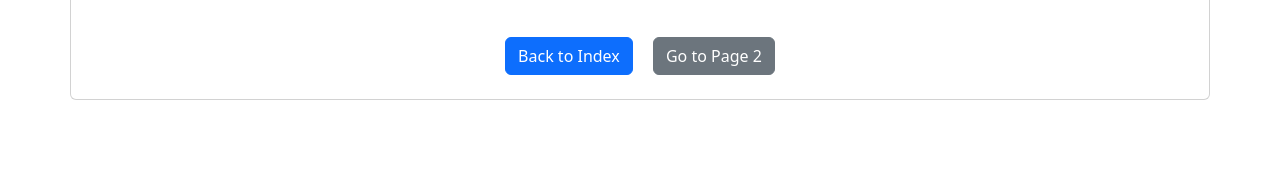
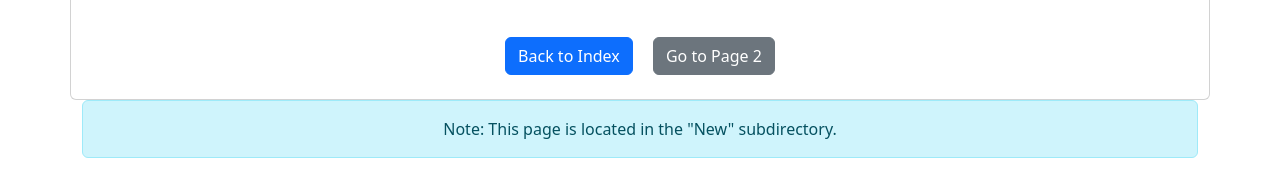
Before and after one commit to Vijay112003/githubdemo, a plain HTML site: page New/first.html in a window 1280 px wide. Shown: the part 172-368 px from the top of the page. Drawn offline with nearby package versions, Linux system fonts and the light colour scheme.

Commit message:
diff --staged

```diff
--- a/New/first.html
+++ b/New/first.html
@@ -15,6 +15,9 @@
         </div>
     </div>
     <div class="container">
+        <div class="alert alert-info text-center" role="alert">
+            Note: This page is located in the "New" subdirectory.
+        </div>
     </div>
     <script src="https://cdn.jsdelivr.net/npm/bootstrap@5.3.2/dist/js/bootstrap.bundle.min.js"></script>
 </body>
```
